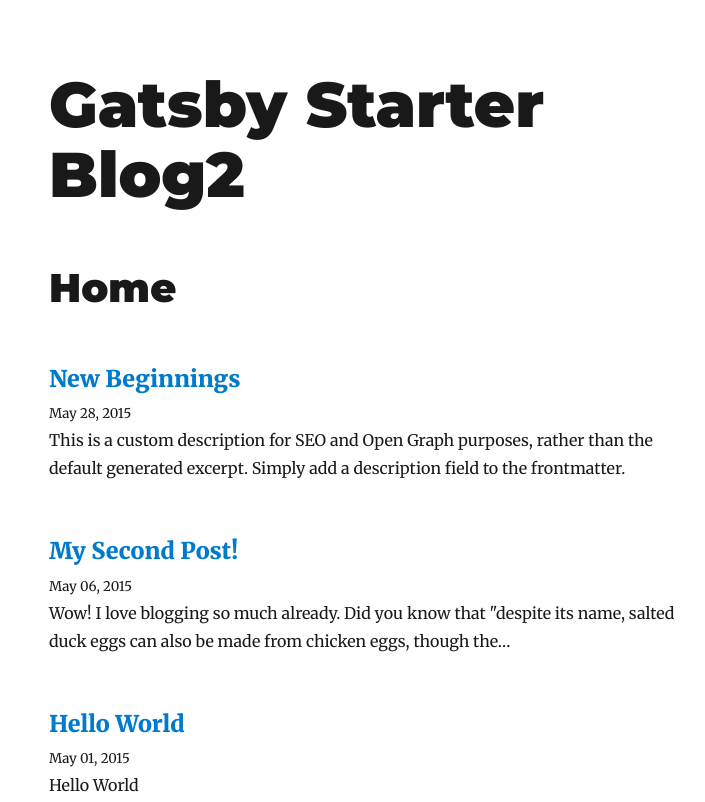
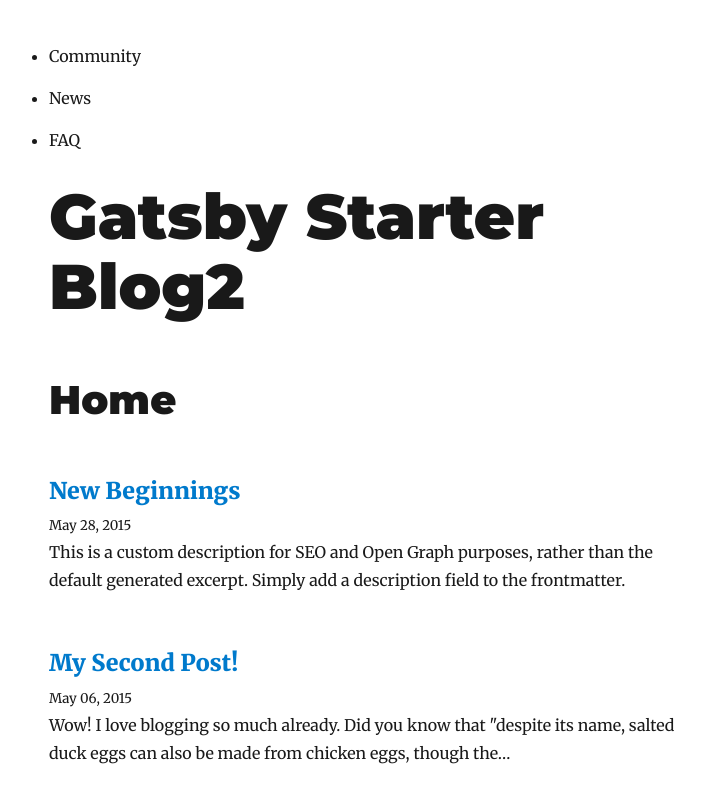
Before and after one commit to maurer2/zwa-website, a Gatsby site: page / in a window 1280 px wide. Shown: the top 802 px of the page, without its empty margins (276-981 px from the left). Built offline with nearby package versions, Linux system fonts and the light colour scheme; Gatsby itself is replaced by a stand-in of ours; some packages are replaced by stand-ins of ours.

Commit message:
Fixed nav

```diff
--- a/src/components/layout/layout.tsx
+++ b/src/components/layout/layout.tsx
@@ -46,7 +46,7 @@
         padding: `${rhythm(1.5)} ${rhythm(3 / 4)}`,
       }}
     >
-      <NavigationMain />
+      <NavigationMain location={location} />
       <header>{header}</header>
       <main>{children}</main>
       <footer>
--- a/src/components/navigation-main/navigation-main.tsx
+++ b/src/components/navigation-main/navigation-main.tsx
@@ -1,9 +1,11 @@
 import React, { FC } from "react"
 import { PageProps, Link } from "gatsby"
 
-type DataProps = {}
+type DataProps = {
+  location: any,
+}
 
-const NavigationMain: FC<PageProps<DataProps>> = ({ location, title, children }) => {
+const NavigationMain: FC<PageProps<DataProps>> = ({ location }) => {
   const navEntries = ['Community', 'News', 'FAQ']
 
   return (
@@ -11,9 +13,9 @@
       className='navigation-main'
     >
       <ul className='menu'>
-        {navEntries.map((entry) => {
-          <li className='menu-entry'>{entry}</li>
-        })}
+        {navEntries.map((entry) => (
+          <li className='menu-entry' key={entry}>{entry}</li>
+        ))}
       </ul>
 
     </nav>
```
